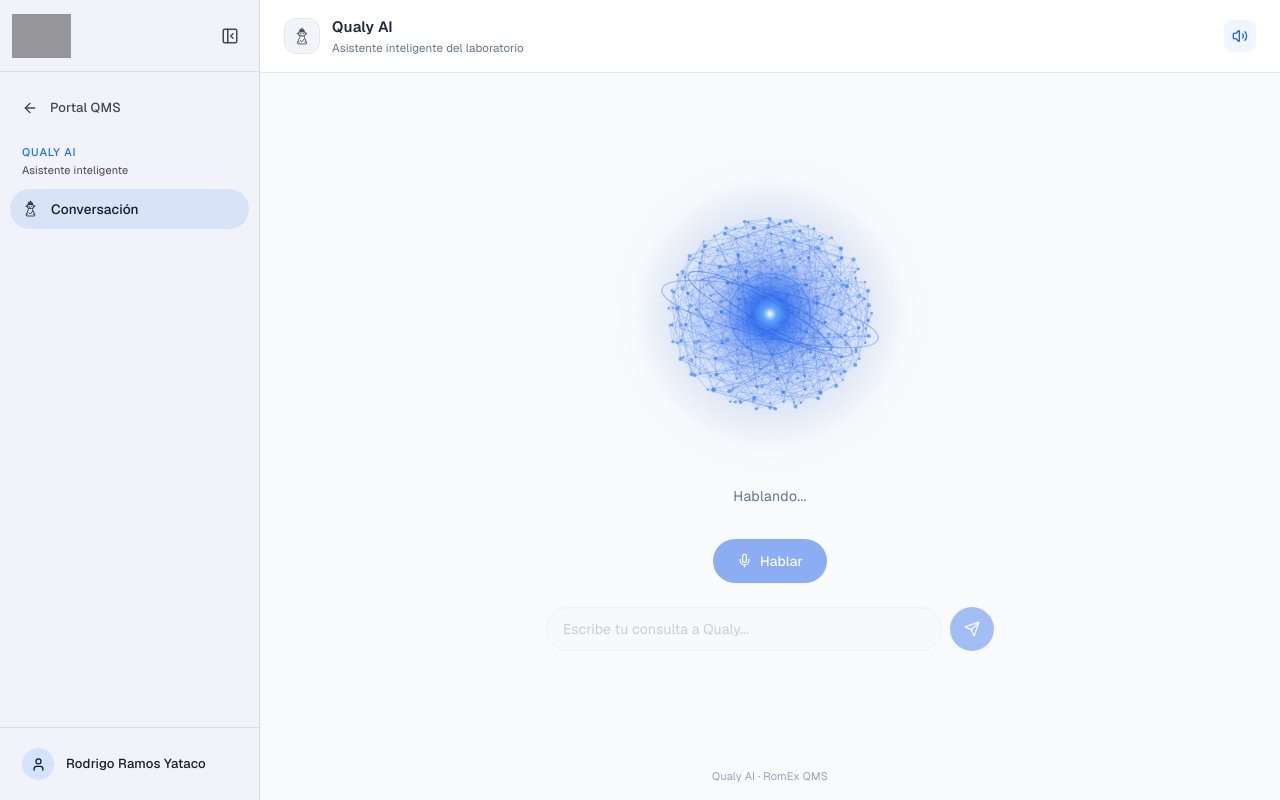
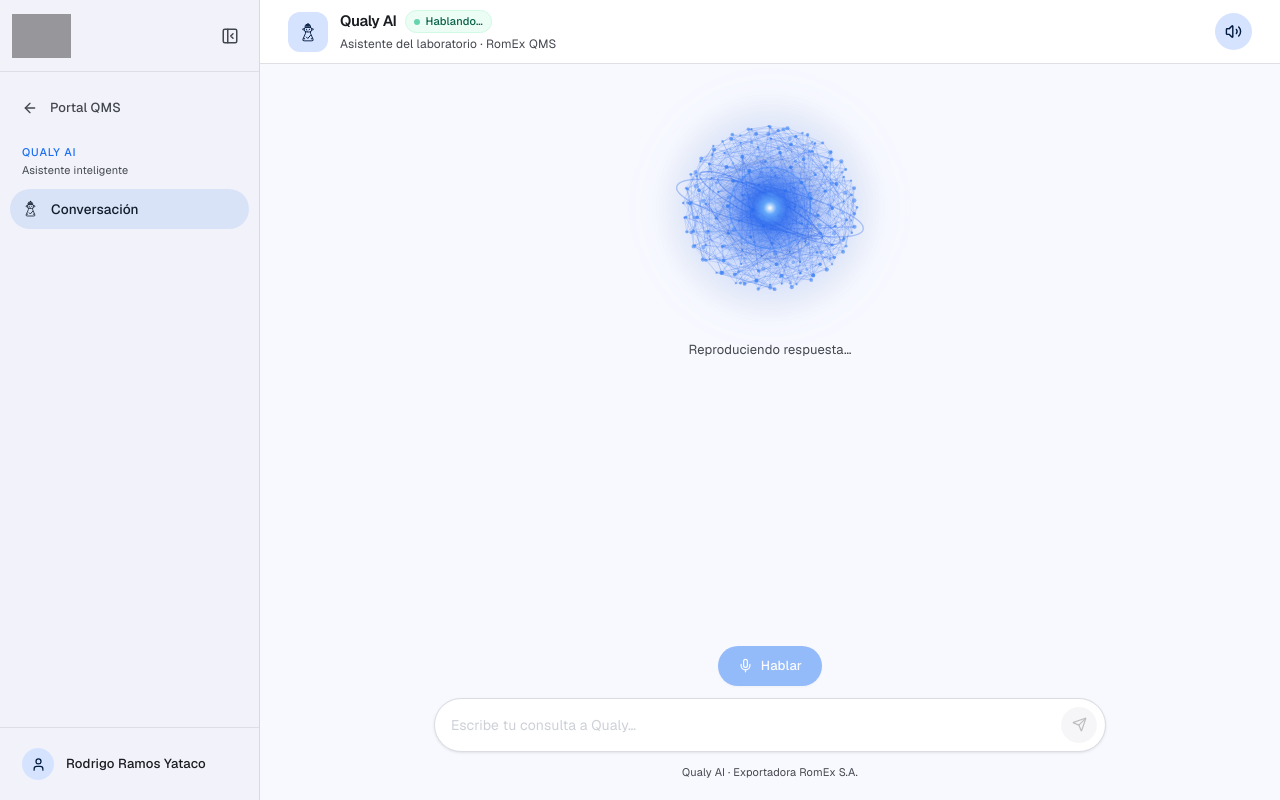
Before and after one commit to ramosyatacorf-debug/romex-qms, a Next.js app: page /dashboard/qualy-ai in a window 1280 px wide. Built offline with nearby package versions, Linux system fonts and the light colour scheme; grey boxes are pictures that could not be loaded.

Commit message:
ui(qualy): mejorar interfaz del asistente (layout, estados, composer, burbuja de respuesta)

```diff
--- a/src/app/dashboard/qualy-ai/page.tsx
+++ b/src/app/dashboard/qualy-ai/page.tsx
@@ -5,7 +5,7 @@ import type { FormEvent } from "react";
 import Sidebar from "@/components/Sidebar";
 import QualyNucleus from "@/components/QualyNucleus";
 import QualyIcon from "@/components/QualyIcon";
-import { Mic, MicOff, Volume2, VolumeX, Send } from "lucide-react";
+import { Mic, MicOff, Volume2, VolumeX, Send, Sparkles } from "lucide-react";
 
 type Status = "idle" | "listening" | "thinking" | "speaking";
 
@@ -81,7 +81,6 @@ async function askQualyStream(
         if (ev.type === "fallback") {
           if (ev.provider) provider = ev.provider;
           streamError = ev.reason;
-          // no borrar full si el fallback ya trae tokens Azure JSON
         }
         if (ev.type === "done" && ev.provider) provider = ev.provider;
         if (ev.type === "error") {
@@ -100,6 +99,32 @@ async function askQualyStream(
   };
 }
 
+const STATUS_META: Record<
+  Status,
+  { label: string; chip: string; dot: string }
+> = {
+  idle: {
+    label: "Listo para ayudarte",
+    chip: "bg-[var(--md-surface-container-high)] text-[var(--md-on-surface-variant)]",
+    dot: "bg-[var(--md-outline)]",
+  },
+  listening: {
+    label: "Escuchando…",
+    chip: "bg-red-50 text-red-700 border border-red-100",
+    dot: "bg-red-500 animate-pulse",
+  },
+  thinking: {
+    label: "Pensando…",
+    chip: "bg-[var(--md-primary-container)] text-[var(--md-on-primary-container)]",
+    dot: "bg-[var(--md-primary)] animate-pulse",
+  },
+  speaking: {
+    label: "Hablando…",
+    chip: "bg-emerald-50 text-emerald-800 border border-emerald-100",
+    dot: "bg-emerald-500 animate-pulse",
+  },
+};
+
 export default function QualyAIPage() {
   const [collapsed, setCollapsed] = useState(false);
   const [status, setStatus] = useState<Status>("idle");
@@ -107,9 +132,11 @@ export default function QualyAIPage() {
   const [transcript, setTranscript] = useState("");
   const [textInput, setTextInput] = useState("");
   const [streamText, setStreamText] = useState("");
+  const [lastUserMsg, setLastUserMsg] = useState("");
   const [providerLabel, setProviderLabel] = useState("");
   const recognitionRef = useRef<any>(null);
   const statusRef = useRef<Status>("idle");
+  const inputRef = useRef<HTMLInputElement>(null);
 
   useEffect(() => {
     statusRef.current = status;
@@ -119,6 +146,7 @@ export default function QualyAIPage() {
     async (text: string) => {
       const trimmed = text.trim();
       if (!trimmed) return;
+      setLastUserMsg(trimmed);
       setStatus("thinking");
       setStreamText("");
       setProviderLabel("");
@@ -135,7 +163,7 @@ export default function QualyAIPage() {
             ? "Azure OpenAI"
             : provider === "local"
               ? error
-                ? `Local (Azure: ${error.slice(0, 80)})`
+                ? `Local · ${error.slice(0, 60)}`
                 : "Local"
               : provider
         );
@@ -249,26 +277,59 @@ export default function QualyAIPage() {
     respond(msg);
   };
 
-  const statusLabel: Record<Status, string> = {
-    idle: "Toca el micrófono o escribe tu consulta",
-    listening: "Escuchando...",
-    thinking: streamText ? "Respondiendo..." : "Pensando...",
-    speaking: "Hablando...",
-  };
+  const busy = status === "thinking" || status === "speaking";
+  const meta = STATUS_META[status];
+  const thinkingLabel = streamText ? "Respondiendo…" : meta.label;
 
   return (
-    <div className="flex h-screen overflow-hidden bg-[#f8fafc]">
+    <div
+      className="flex h-screen overflow-hidden"
+      style={{ background: "var(--md-surface)" }}
+    >
       <Sidebar collapsed={collapsed} onToggle={() => setCollapsed(!collapsed)} />
 
       <main className="flex-1 flex flex-col min-w-0 h-full overflow-hidden">
-        <div className="shrink-0 flex items-center justify-between px-6 py-4 border-b border-slate-200 bg-white">
-          <div className="flex items-center gap-3">
-            <div className="w-9 h-9 rounded-xl bg-slate-100 border border-slate-200 flex items-center justify-center text-slate-700">
-              <QualyIcon size={18} />
+        {/* Header */}
+        <header
+          className="shrink-0 flex items-center justify-between gap-4 px-5 sm:px-7 h-[64px]"
+          style={{
+            background: "var(--md-surface-container-lowest)",
+            borderBottom:
+              "1px solid color-mix(in srgb, var(--md-outline-variant) 55%, transparent)",
+          }}
+        >
+          <div className="flex items-center gap-3 min-w-0">
+            <div
+              className="w-10 h-10 flex items-center justify-center shrink-0"
+              style={{
+                borderRadius: "var(--md-radius-md)",
+                background: "var(--md-primary-container)",
+                color: "var(--md-on-primary-container)",
+              }}
+            >
+              <QualyIcon size={20} />
             </div>
-            <div>
-              <h1 className="text-[15px] font-semibold text-slate-800">Qualy AI</h1>
-              <p className="text-[11.5px] text-slate-500">Asistente inteligente del laboratorio</p>
+            <div className="min-w-0">
+              <div className="flex items-center gap-2 flex-wrap">
+                <h1
+                  className="text-[15px] font-semibold tracking-tight truncate"
+                  style={{ color: "var(--md-on-surface)" }}
+                >
+                  Qualy AI
+                </h1>
+                <span
+                  className={`inline-flex items-center gap-1.5 text-[11px] font-medium px-2 py-0.5 rounded-full ${meta.chip}`}
+                >
+                  <span className={`w-1.5 h-1.5 rounded-full ${meta.dot}`} />
+                  {status === "thinking" ? thinkingLabel : meta.label}
+                </span>
+              </div>
+              <p
+                className="text-[12px] truncate mt-0.5"
+                style={{ color: "var(--md-on-surface-variant)" }}
+              >
+                Asistente del laboratorio · RomEx QMS
+              </p>
             </div>
           </div>
 
@@ -281,58 +342,154 @@ export default function QualyAIPage() {
               });
               if (status === "speaking") setStatus("idle");
             }}
-            className={`p-2 rounded-lg transition-colors ${
-              voiceEnabled ? "bg-blue-50 text-blue-600" : "bg-slate-100 text-slate-400"
-            }`}
-            title={voiceEnabled ? "Silenciar" : "Activar voz"}
+            className="p-2.5 transition-colors shrink-0"
+            style={{
+              borderRadius: "var(--md-radius-full)",
+              background: voiceEnabled
+                ? "var(--md-primary-container)"
+                : "var(--md-surface-container-high)",
+              color: voiceEnabled
+                ? "var(--md-on-primary-container)"
+                : "var(--md-on-surface-variant)",
+            }}
+            title={voiceEnabled ? "Silenciar voz" : "Activar voz"}
           >
-            {voiceEnabled ? <Volume2 size={16} /> : <VolumeX size={16} />}
+            {voiceEnabled ? <Volume2 size={17} /> : <VolumeX size={17} />}
           </button>
-        </div>
+        </header>
 
-        <div className="flex-1 flex flex-col items-center justify-center px-6 pb-4">
+        {/* Stage */}
+        <div className="flex-1 flex flex-col min-h-0 overflow-hidden">
+          <div className="flex-1 overflow-y-auto px-4 sm:px-6 py-6">
+            <div className="max-w-2xl mx-auto flex flex-col items-center">
+              {/* Núcleo */}
               <button
                 type="button"
                 onClick={toggleMic}
-            disabled={status === "thinking" || status === "speaking"}
-            className="disabled:cursor-default focus:outline-none focus-visible:ring-2 focus-visible:ring-blue-400/40 rounded-full"
+                disabled={busy}
+                className="disabled:cursor-default focus:outline-none focus-visible:ring-2 focus-visible:ring-[var(--md-primary)]/30 rounded-full transition-transform active:scale-[0.98]"
                 title={status === "listening" ? "Detener" : "Hablar"}
               >
                 <QualyNucleus
-              size={280}
+                  size={240}
                   speaking={status === "speaking"}
                   listening={status === "listening"}
                   thinking={status === "thinking"}
                 />
               </button>
 
-          <p className="mt-8 text-[14px] text-slate-500 tracking-wide">{statusLabel[status]}</p>
+              <p
+                className="mt-3 text-[13px] text-center"
+                style={{ color: "var(--md-on-surface-variant)" }}
+              >
+                {status === "idle" && "Toca el núcleo o usa el micrófono"}
+                {status === "listening" && "Habla ahora…"}
+                {status === "thinking" && (streamText ? "Escribiendo respuesta…" : "Procesando tu consulta…")}
+                {status === "speaking" && "Reproduciendo respuesta…"}
+              </p>
 
+              {/* Transcript en vivo */}
               {transcript && status === "listening" && (
-            <p className="mt-2 text-[13px] text-slate-400 max-w-xs text-center italic">
+                <div
+                  className="mt-4 w-full max-w-md px-4 py-3 text-center text-[13.5px] italic"
+                  style={{
+                    color: "var(--md-on-surface-variant)",
+                    background: "var(--md-surface-container-low)",
+                    borderRadius: "var(--md-radius-lg)",
+                    border:
+                      "1px solid color-mix(in srgb, var(--md-outline-variant) 50%, transparent)",
+                  }}
+                >
                   “{transcript}”
-            </p>
+                </div>
+              )}
+
+              {/* Conversación */}
+              {(lastUserMsg || streamText) && (
+                <div className="mt-8 w-full space-y-3">
+                  {lastUserMsg && (
+                    <div className="flex justify-end">
+                      <div
+                        className="max-w-[85%] px-4 py-2.5 text-[13.5px] leading-relaxed"
+                        style={{
+                          background: "var(--md-secondary-container)",
+                          color: "var(--md-on-secondary-container)",
+                          borderRadius: "18px 18px 6px 18px",
+                        }}
+                      >
+                        {lastUserMsg}
+                      </div>
+                    </div>
                   )}
 
                   {streamText && (
-            <p className="mt-4 text-[14px] text-slate-700 max-w-lg text-center leading-relaxed whitespace-pre-wrap">
+                    <div className="flex justify-start gap-2.5">
+                      <div
+                        className="w-8 h-8 shrink-0 flex items-center justify-center mt-0.5"
+                        style={{
+                          borderRadius: "var(--md-radius-full)",
+                          background: "var(--md-primary-container)",
+                          color: "var(--md-on-primary-container)",
+                        }}
+                      >
+                        <Sparkles size={14} />
+                      </div>
+                      <div
+                        className="max-w-[90%] px-4 py-3 text-[13.5px] leading-relaxed whitespace-pre-wrap"
+                        style={{
+                          background: "var(--md-surface-container-lowest)",
+                          color: "var(--md-on-surface)",
+                          borderRadius: "6px 18px 18px 18px",
+                          border:
+                            "1px solid color-mix(in srgb, var(--md-outline-variant) 45%, transparent)",
+                          boxShadow: "var(--md-elevation-1)",
+                        }}
+                      >
                         {streamText}
+                        {status === "thinking" && streamText && (
+                          <span className="inline-block w-1.5 h-3.5 ml-0.5 align-middle bg-[var(--md-primary)]/70 animate-pulse rounded-sm" />
+                        )}
+                      </div>
+                    </div>
+                  )}
+
+                  {providerLabel && status !== "thinking" && (
+                    <p
+                      className="text-[11px] pl-10"
+                      style={{ color: "var(--md-on-surface-variant)" }}
+                    >
+                      Fuente: {providerLabel}
                     </p>
                   )}
+                </div>
+              )}
+            </div>
+          </div>
 
-          {providerLabel && (
-            <p className="mt-2 text-[11px] text-slate-400">Fuente: {providerLabel}</p>
-          )}
-
+          {/* Composer fijo */}
+          <div
+            className="shrink-0 px-4 sm:px-6 pt-3 pb-5"
+            style={{
+              background:
+                "linear-gradient(to top, var(--md-surface) 70%, transparent)",
+            }}
+          >
+            <div className="max-w-2xl mx-auto">
+              <div className="flex items-center justify-center gap-2 mb-3">
                 <button
                   type="button"
                   onClick={toggleMic}
-            disabled={status === "thinking" || status === "speaking"}
-            className={`mt-8 flex items-center gap-2 h-11 px-6 rounded-full text-[13.5px] font-medium transition-all shadow-sm ${
+                  disabled={busy}
+                  className="inline-flex items-center gap-2 h-10 px-5 text-[13px] font-medium transition-all disabled:opacity-45 disabled:cursor-not-allowed"
+                  style={{
+                    borderRadius: "var(--md-radius-full)",
+                    background:
                       status === "listening"
-                ? "bg-red-500 text-white hover:bg-red-600"
-                : "bg-blue-600 text-white hover:bg-blue-700"
-            } disabled:opacity-50 disabled:cursor-not-allowed`}
+                        ? "var(--md-error)"
+                        : "var(--md-primary)",
+                    color: "var(--md-on-primary)",
+                    boxShadow: "var(--md-elevation-1)",
+                  }}
                 >
                   {status === "listening" ? (
                     <>
@@ -346,30 +503,58 @@ export default function QualyAIPage() {
                     </>
                   )}
                 </button>
+              </div>
 
-          <form onSubmit={handleTextSubmit} className="mt-6 w-full max-w-md flex gap-2">
+              <form onSubmit={handleTextSubmit} className="relative">
+                <div
+                  className="flex items-center gap-2 pl-4 pr-2 py-1.5"
+                  style={{
+                    background: "var(--md-surface-container-lowest)",
+                    borderRadius: "var(--md-radius-full)",
+                    border:
+                      "1px solid color-mix(in srgb, var(--md-outline-variant) 60%, transparent)",
+                    boxShadow: "var(--md-elevation-1)",
+                  }}
+                >
                   <input
+                    ref={inputRef}
                     type="text"
                     value={textInput}
                     onChange={(e) => setTextInput(e.target.value)}
-              placeholder="Escribe tu consulta a Qualy..."
-              disabled={status === "thinking" || status === "speaking"}
-              className="flex-1 h-11 px-4 rounded-full border border-slate-200 text-[14px] outline-none focus:border-blue-500 focus:ring-2 focus:ring-blue-500/20 disabled:opacity-50"
+                    placeholder="Escribe tu consulta a Qualy…"
+                    disabled={busy}
+                    className="flex-1 h-10 bg-transparent text-[14px] outline-none disabled:opacity-50 min-w-0"
+                    style={{ color: "var(--md-on-surface)" }}
                   />
                   <button
                     type="submit"
-              disabled={!textInput.trim() || status === "thinking" || status === "speaking"}
-              className="h-11 w-11 rounded-full bg-blue-600 text-white flex items-center justify-center disabled:opacity-40 disabled:cursor-not-allowed hover:bg-blue-700 transition-colors"
+                    disabled={!textInput.trim() || busy}
+                    className="h-9 w-9 shrink-0 flex items-center justify-center transition-all disabled:opacity-35 disabled:cursor-not-allowed"
+                    style={{
+                      borderRadius: "var(--md-radius-full)",
+                      background: textInput.trim()
+                        ? "var(--md-primary)"
+                        : "var(--md-surface-container-high)",
+                      color: textInput.trim()
+                        ? "var(--md-on-primary)"
+                        : "var(--md-on-surface-variant)",
+                    }}
                     title="Enviar"
                   >
-              <Send size={16} />
+                    <Send size={15} />
                   </button>
+                </div>
               </form>
+
+              <p
+                className="text-center text-[11px] mt-3"
+                style={{ color: "var(--md-on-surface-variant)" }}
+              >
+                Qualy AI · Exportadora RomEx S.A.
+              </p>
             </div>
-
-        <p className="shrink-0 text-center text-[11px] text-slate-400 pb-4">
-          Qualy AI · RomEx QMS
-        </p>
+          </div>
+        </div>
       </main>
     </div>
   );
```
Lines whose indentation alone changed are shown as unchanged.
